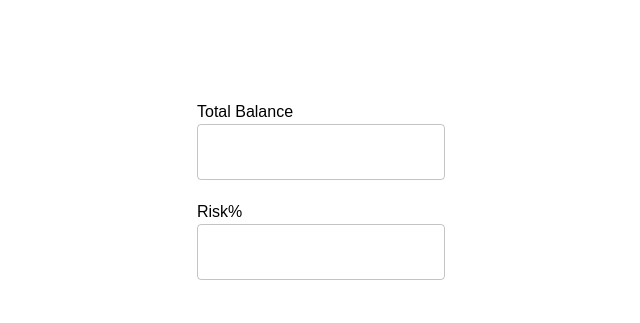
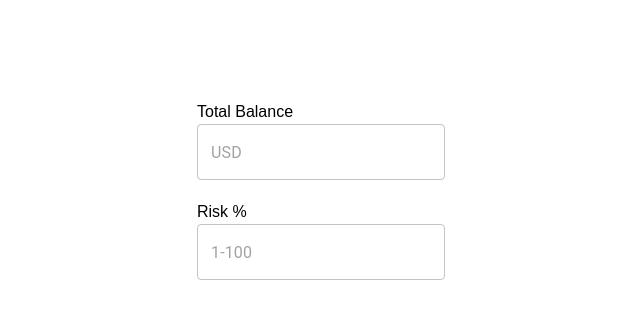
Before and after one commit to gamxu/lotCalculator, a React (Vite) app in the folder lotsize-cal/: page / in a window 1280 px wide. Shown: the top 323 px of the page, without its empty margins (319-959 px from the left). Built offline with nearby package versions, Linux system fonts and the light colour scheme.

Commit message:
upgrade risk input

```diff
--- a/lotsize-cal/src/App.jsx
+++ b/lotsize-cal/src/App.jsx
@@ -29,7 +29,10 @@ function App() {
   });
 
   useEffect(() => {
-    const lot = symbol === "Gold" ? goldCal(balance, risk, sl) : forexCal(balance, risk, sl);
+    const lot =
+      symbol === "Gold"
+        ? goldCal(balance, risk, sl)
+        : forexCal(balance, risk, sl);
     setLotSize(lot.toFixed(2));
   });
 
@@ -41,6 +44,7 @@ function App() {
           <TextField
             type="number"
             value={balance}
+            placeholder="USD"
             onChange={(e) => {
               localStorage.setItem("balance", e.target.value);
               setBalance(e.target.value);
@@ -49,10 +53,11 @@ function App() {
         </div>
 
         <div>
-          <div className="text-md">Risk%</div>
+          <div className="text-md">Risk %</div>
           <TextField
             type="number"
             value={risk}
+            placeholder="1-100"
             onChange={(e) => {
               localStorage.setItem("risk", e.target.value);
               setRisk(e.target.value);
@@ -90,11 +95,11 @@ function App() {
 export default App;
 
 const goldCal = (balance, risk, sl) => {
-  const result = (balance * risk) / sl;
+  const result = (balance * (risk / 100)) / sl;
   return result;
 };
 
 const forexCal = (balance, risk, sl) => {
-  const result = (balance * risk) / (sl * 10);
+  const result = (balance * (risk / 100)) / (sl * 10);
   return result;
 };
```
